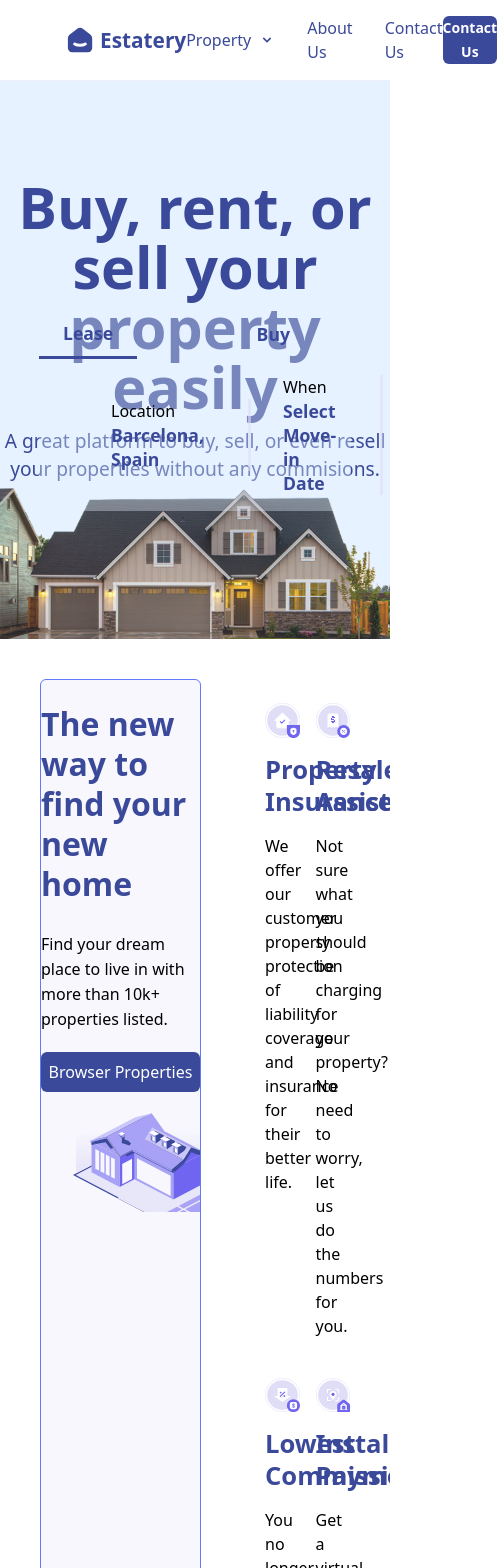
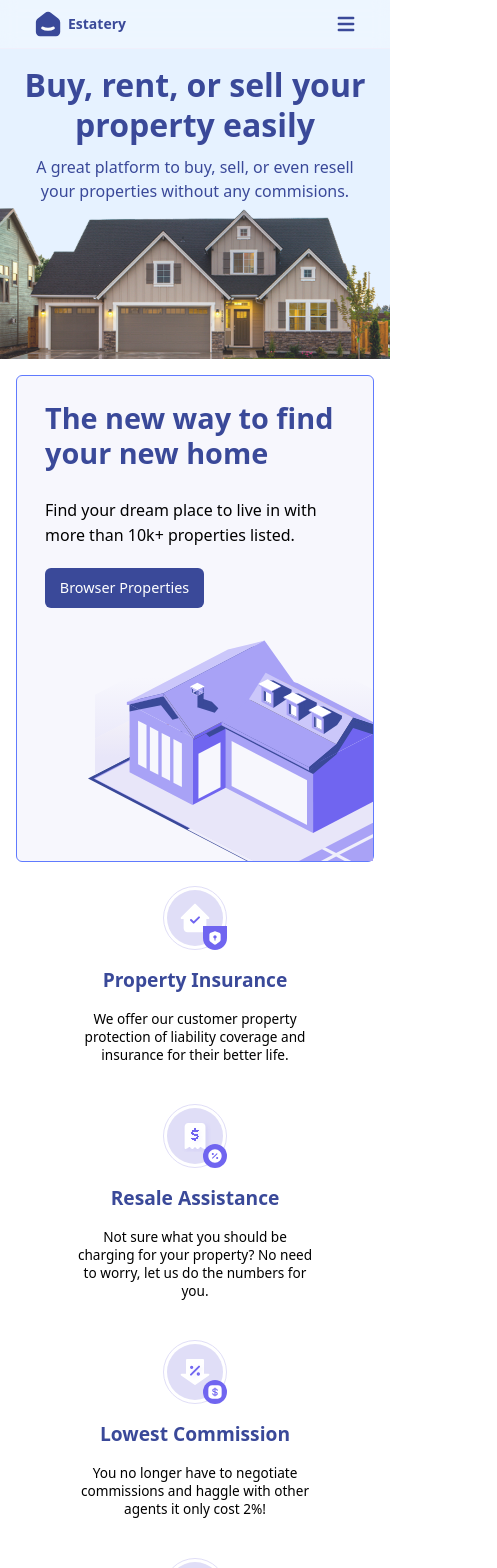
Before and after one commit to SLEM-Technologies/SLEM.Propereti.FE, a React (Vite) app: page /landing-page in a window 390 px wide. Shown: the top 1568 px of the page, 497 px wide, since content can reach past the window. Built offline with nearby package versions, Linux system fonts and the light colour scheme.

Commit message:
feat: mobile responsiveness to home page

```diff
--- a/src/common/components/Logo.tsx
+++ b/src/common/components/Logo.tsx
@@ -1,10 +1,13 @@
+import { forwardRef } from "react";
+
 interface LogoProps {
   variant?: "primary" | "secondary";
 }
 
-function Logo({ variant = "primary" }: LogoProps) {
+const Logo = forwardRef<HTMLDivElement, LogoProps>((props, ref) => {
+  const { variant = "primary", ...rest } = props;
   return (
-    <div className="flex items-center gap-1">
+    <div className="flex items-center gap-1" ref={ref} {...rest}>
       <svg
         width="32"
         height="32"
@@ -36,7 +39,7 @@ function Logo({ variant = "primary" }: LogoProps) {
         </defs>
       </svg>
       <span
-        className={`text-[1.3rem] leading-[28px] font-[700] ${
+        className={`text-sm md:text-[1.3rem] leading-[28px] font-[700] ${
           variant === "primary" ? "text-primary-50" : "text-black"
         }`}
       >
@@ -44,6 +47,7 @@ function Logo({ variant = "primary" }: LogoProps) {
       </span>
     </div>
   );
-}
+});
 
+Logo.displayName = "Logo";
 export default Logo;
--- a/src/common/layouts/AppLayout.tsx
+++ b/src/common/layouts/AppLayout.tsx
@@ -2,7 +2,7 @@ import { Outlet } from "react-router";
 
 function AppLayout() {
   return (
-    <main className="w-full max-h-screen">
+    <main className="w-full min-h-screen">
       <Outlet />
     </main>
   );
--- a/src/routes/apps/landingPage/common/constant.ts
+++ b/src/routes/apps/landingPage/common/constant.ts
@@ -9,5 +9,6 @@ export const NAV_ITEMS: INavItem[] = [
   { label: "Contact Us", hasDropdown: false },
 ];
 export const MENU_ITEMS = ["Buy", "Installamental payment", "Resell"];
+export const MOBILE_MENU_ITEMS = [...MENU_ITEMS, "About Us", "Contact Us"];
 
 export const TAB_LIST = ["Lease", "Buy", "Sell"];
--- a/src/routes/apps/landingPage/common/layouts/Header.tsx
+++ b/src/routes/apps/landingPage/common/layouts/Header.tsx
@@ -1,5 +1,5 @@
 import { useEffect, useRef, useState } from "react";
-import { HiChevronDown } from "react-icons/hi";
+import { HiChevronDown, HiMenu } from "react-icons/hi";
 import {
   useFloating,
   autoUpdate,
@@ -15,23 +15,49 @@ import Logo from "@/common/components/Logo";
 import {
   INavItem,
   MENU_ITEMS,
+  MOBILE_MENU_ITEMS,
   NAV_ITEMS,
 } from "@/routes/apps/landingPage/common";
+import { HiX } from "react-icons/hi";
 
 function Header() {
   const [isMenuOpen, setIsMenuOpen] = useState(false);
+  const [isMobileMenuOpen, setIsMobileMenuOpen] = useState(false);
   const dropdownRef = useRef<HTMLDivElement>(null);
 
-  const { refs, floatingStyles, context } = useFloating({
+  // Floating UI for desktop dropdown menu
+  const {
+    refs: desktopRefs,
+    floatingStyles: desktopFloatingStyles,
+    context: desktopContext,
+  } = useFloating({
     open: isMenuOpen,
     onOpenChange: setIsMenuOpen,
     middleware: [offset({ mainAxis: 28, crossAxis: 80 }), flip(), shift()],
     whileElementsMounted: autoUpdate,
   });
 
-  const { getReferenceProps, getFloatingProps } = useInteractions([
-    useClick(context),
-  ]);
+  const {
+    getReferenceProps: getDesktopReferenceProps,
+    getFloatingProps: getDesktopFloatingProps,
+  } = useInteractions([useClick(desktopContext)]);
+
+  // Floating UI for mobile menu
+  const {
+    refs: mobileRefs,
+    floatingStyles: mobileFloatingStyles,
+    context: mobileContext,
+  } = useFloating({
+    open: isMobileMenuOpen,
+    onOpenChange: setIsMobileMenuOpen,
+    middleware: [offset(10), flip(), shift()],
+    whileElementsMounted: autoUpdate,
+  });
+
+  const {
+    getReferenceProps: getMobileReferenceProps,
+    getFloatingProps: getMobileFloatingProps,
+  } = useInteractions([useClick(mobileContext)]);
 
   const handleMenuToggle = (index: number, e: React.MouseEvent) => {
     e.stopPropagation();
@@ -58,16 +84,17 @@ function Header() {
   }, [isMenuOpen]);
 
   return (
-    <header className="sticky top-0 right-0 z-50 flex w-full justify-between items-center py-4 px-16 bg-white/30 backdrop-blur-sm border-b-[1.5px] border-[#F0EFFB]">
-      <Logo />
-      <nav>
+    <>
+      <header className="sticky top-0 right-0 z-50 flex w-full justify-between items-center bg-white/30 backdrop-blur-sm border-b-[1.5px] border-[#F0EFFB] px-8 py-2 md:py-4 md:px-16">
+        <Logo ref={mobileRefs.setReference} {...getMobileReferenceProps()} />
+        <nav className="hidden md:block">
           <div ref={dropdownRef}>
             <ul className="flex space-x-8">
               {NAV_ITEMS.map((item: INavItem, index: number) => (
                 <li
                   key={index}
-                ref={item.hasDropdown ? refs.setReference : null}
-                {...(item.hasDropdown ? getReferenceProps() : {})}
+                  ref={item.hasDropdown ? desktopRefs.setReference : null}
+                  {...(item.hasDropdown ? getDesktopReferenceProps() : {})}
                   onClick={(e) => handleMenuToggle(index, e)}
                   className="text-primary-50 cursor-pointer font-[500] leading-[24px] flex items-center gap-2 hover:text-primary-100 transition-colors ease-in-out"
                   aria-haspopup="true"
@@ -81,9 +108,9 @@ function Header() {
 
             {isMenuOpen && (
               <div
-              ref={refs.setFloating}
-              style={floatingStyles}
-              {...getFloatingProps()}
+                ref={desktopRefs.setFloating}
+                style={desktopFloatingStyles}
+                {...getDesktopFloatingProps()}
                 className="w-[220px] bg-white shadow-md py-4 px-3 z-50"
               >
                 <ul role="menu" className="space-y-3">
@@ -101,10 +128,42 @@ function Header() {
             )}
           </div>
         </nav>
-      <PrimaryButton className="w-[174px] h-[48px] bg-primary-50 text-sm font-[700] leading-[24px]">
+        <PrimaryButton className="hidden md:block w-[174px] h-[48px] bg-primary-50 text-sm font-[700] leading-[24px]">
           Contact Us
         </PrimaryButton>
+        <HiMenu
+          size={24}
+          className="md:hidden text-primary-50 cursor-pointer"
+          onClick={() => setIsMobileMenuOpen((state) => !state)}
+        />
+
+        {isMobileMenuOpen && (
+          <div
+            ref={mobileRefs.setFloating}
+            style={mobileFloatingStyles}
+            {...getMobileFloatingProps()}
+            className="bg-white text-primary-50 w-full p-4 md:hidden relative shadow-md"
+          >
+            <HiX
+              onClick={() => setIsMobileMenuOpen(false)}
+              className="text-primary-50 absolute top-2 right-2 cursor-pointer hover:text-primary-100 "
+              size={24}
+            />
+            <ul role="mobileMenu" className="space-y-3">
+              {MOBILE_MENU_ITEMS.map((item: string, index: number) => (
+                <li
+                  key={index}
+                  className="text-primary-50 text-[1.1rem] font-[500] cursor-pointer leading-[24px] hover:text-primary-100 transition-colors ease-in-out"
+                  role="mobileMenuItem"
+                >
+                  <span>{item}</span>
+                </li>
+              ))}
+            </ul>
+          </div>
+        )}
       </header>
+    </>
   );
 }
 
--- a/src/routes/apps/landingPage/common/layouts/Layout.tsx
+++ b/src/routes/apps/landingPage/common/layouts/Layout.tsx
@@ -6,7 +6,7 @@ function Layout() {
   return (
     <div className="w-full h-full">
       <Header />
-      <div className="w-full h-full overflow-y-auto">
+      <div className="w-full h-full">
         <Outlet />
       </div>
       <Footer />
--- a/src/routes/apps/landingPage/home/Home.tsx
+++ b/src/routes/apps/landingPage/home/Home.tsx
@@ -9,7 +9,9 @@ function Home() {
     <div className="w-full h-full">
       <HeroSection />
       <ServicesSection />
-      <MapSection />
+      <div className="hidden md:block">
+        <MapSection />
+      </div>
       <FeatureSection />
       <NewesLetterSection />
     </div>
--- a/src/routes/apps/landingPage/home/components/HeroSection.tsx
+++ b/src/routes/apps/landingPage/home/components/HeroSection.tsx
@@ -18,11 +18,12 @@ const TAB_CONTENT = [
 
 function HeroSection() {
   return (
-    <div className="relative pt-24 bg-secondary-100 flex flex-col items-center justify-center w-full h-full">
-      <h1 className="max-w-[570px] text-center mb-2.5 text-primary-50 text-[3.6rem] font-[700] leading-[60px] tracking-[-1%]">
+    <div className="-mt-20 pt-24 bg-secondary-100 w-full h-full">
+      <div className="relative flex flex-col items-center justify-center">
+        <h1 className="text-[2rem] leading-[40px] max-w-[400px] md:max-w-[570px] md:text-[3.6rem] md:leading-[60px] text-center mb-2.5 text-primary-50  font-[700]  tracking-[-1%]">
           Buy, rent, or sell your property easily
         </h1>
-      <p className="max-w-[500px] text-center text-primary-50 text-[1.2rem] font-[400] leading-[28px]">
+        <p className="text-center text-primary-50 font-[400] max-w-[350px] md:max-w-[500px] md:text-[1.2rem] md:leading-[28px]">
           A great platform to buy, sell, or even resell your properties without
           any commisions.
         </p>
@@ -34,8 +35,9 @@ function HeroSection() {
           />
         </div>
 
-      <div className="absolute bottom-32 left-0 right-0">
+        <div className="hidden md:block absolute bottom-32 left-0 right-0">
           <PropertyTab tabList={TAB_LIST} tabContent={TAB_CONTENT} />
+        </div>
       </div>
     </div>
   );
--- a/src/routes/apps/landingPage/home/components/ServicesSection.tsx
+++ b/src/routes/apps/landingPage/home/components/ServicesSection.tsx
@@ -36,17 +36,17 @@ const SERVICES = [
 
 function ServicesSection() {
   return (
-    <div className="w-full h-full bg-white flex gap-16 p-10">
-      <div className="flex flex-col gap-3 w-[459px] bg-[#F7F7FD] border border-primary-100 rounded-md ">
+    <div className="w-full h-full bg-white p-4 md:flex md:gap-16 md:p-10">
+      <div className="flex flex-col gap-3 md:w-[459px] bg-[#F7F7FD] border border-primary-100 rounded-md ">
         <div className="flex flex-col gap-5 max-w-[300px] mx-auto mt-6">
-          <h2 className="text-primary-50 text-[2rem] font-[700] leading-[40px] mb-2">
+          <h2 className="text-primary-50  text-[1.8rem] font-[700] leading-[35px] mb-2 md:leading-[40px] md:text-[2rem]">
             The new way to find your new home
           </h2>
           <p className="font-[400] leading-[25px]">
             Find your dream place to live in with more than 10k+ properties
             listed.
           </p>
-          <PrimaryButton className="w-[159px] h-[40px] bg-primary-50">
+          <PrimaryButton className="text-[0.9rem] w-[159px] h-[40px] bg-primary-50 md:text-base">
             Browser Properties
           </PrimaryButton>
         </div>
@@ -62,15 +62,18 @@ function ServicesSection() {
         </div>
       </div>
 
-      <div className="w-[732px] mt-6">
-        <div className="grid grid-cols-2 gap-x-4 gap-y-10">
+      <div className="md:w-[732px] mt-6">
+        <div className="grid gap-y-10 md:grid-cols-2 md:gap-x-4">
           {SERVICES.map((service, index) => (
-            <div key={index} className="flex flex-col gap-4">
+            <div
+              key={index}
+              className="flex flex-col gap-4 justify-center items-center md:justify-start md:items-start"
+            >
               <span>{service.icon}</span>
-              <h3 className="text-primary-50 text-[1.6rem] font-[700] leading-[32px]">
+              <h3 className="text-primary-50 text-[1.2rem] font-[700] leading-[28px] md:leading-[32px] md:text-[1.6rem]">
                 {service.title}
               </h3>
-              <p className="text-[1rem] font-[400] leading-[24px]">
+              <p className="max-w-2/3 text-center leading-[18px] text-[0.85rem] font-[400] md:leading-[24px] md:text-[1rem] md:w-full md:text-left">
                 {service.description}
               </p>
             </div>
```
Also changed, not shown: src/routes/apps/landingPage/common/layouts/Footer.tsx (+9 -7 lines), src/routes/apps/landingPage/home/components/FeatureSections.tsx (+15 -15 lines), src/routes/apps/landingPage/home/components/NewsLetterSection.tsx (+6 -6 lines). Lines whose indentation alone changed are shown as unchanged.
